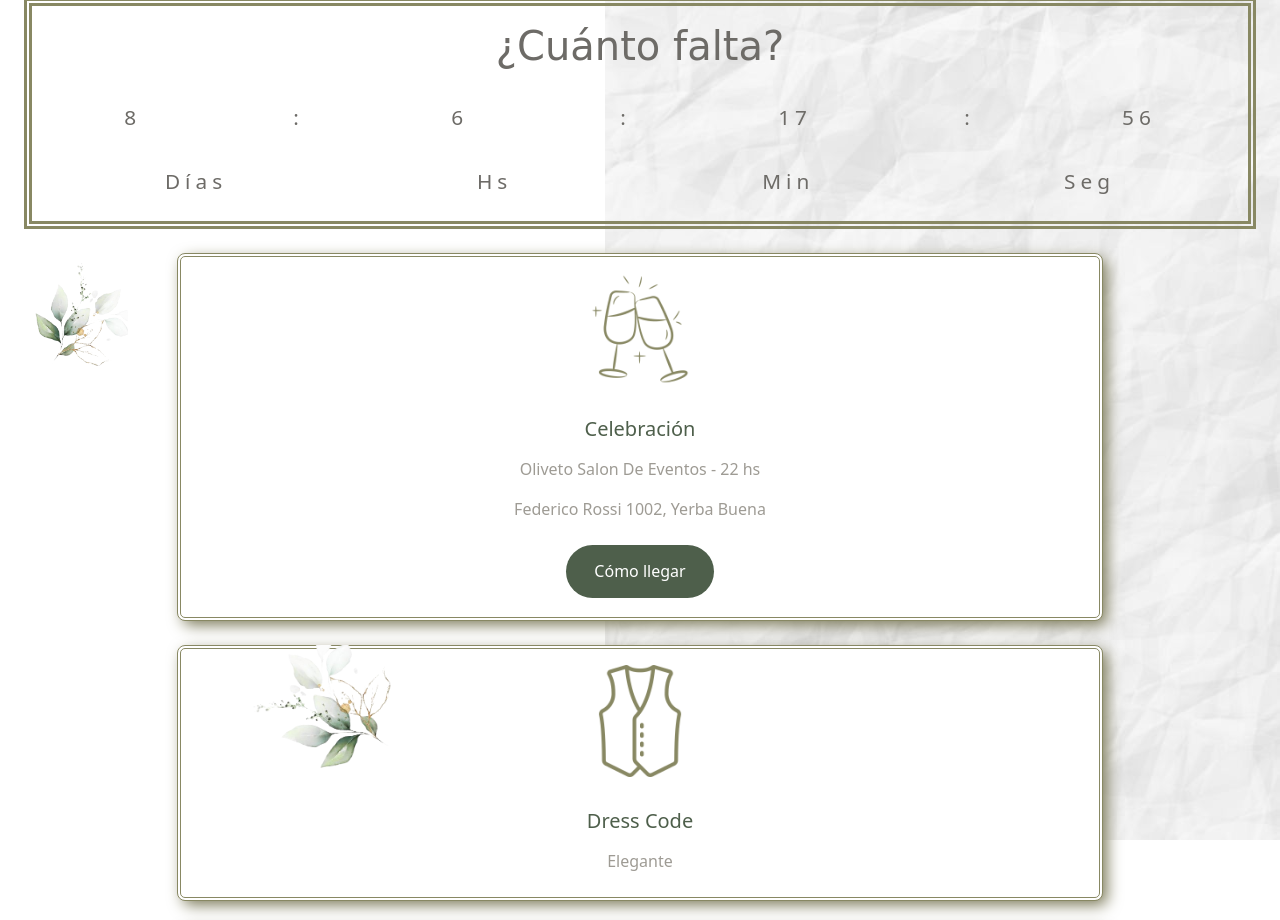
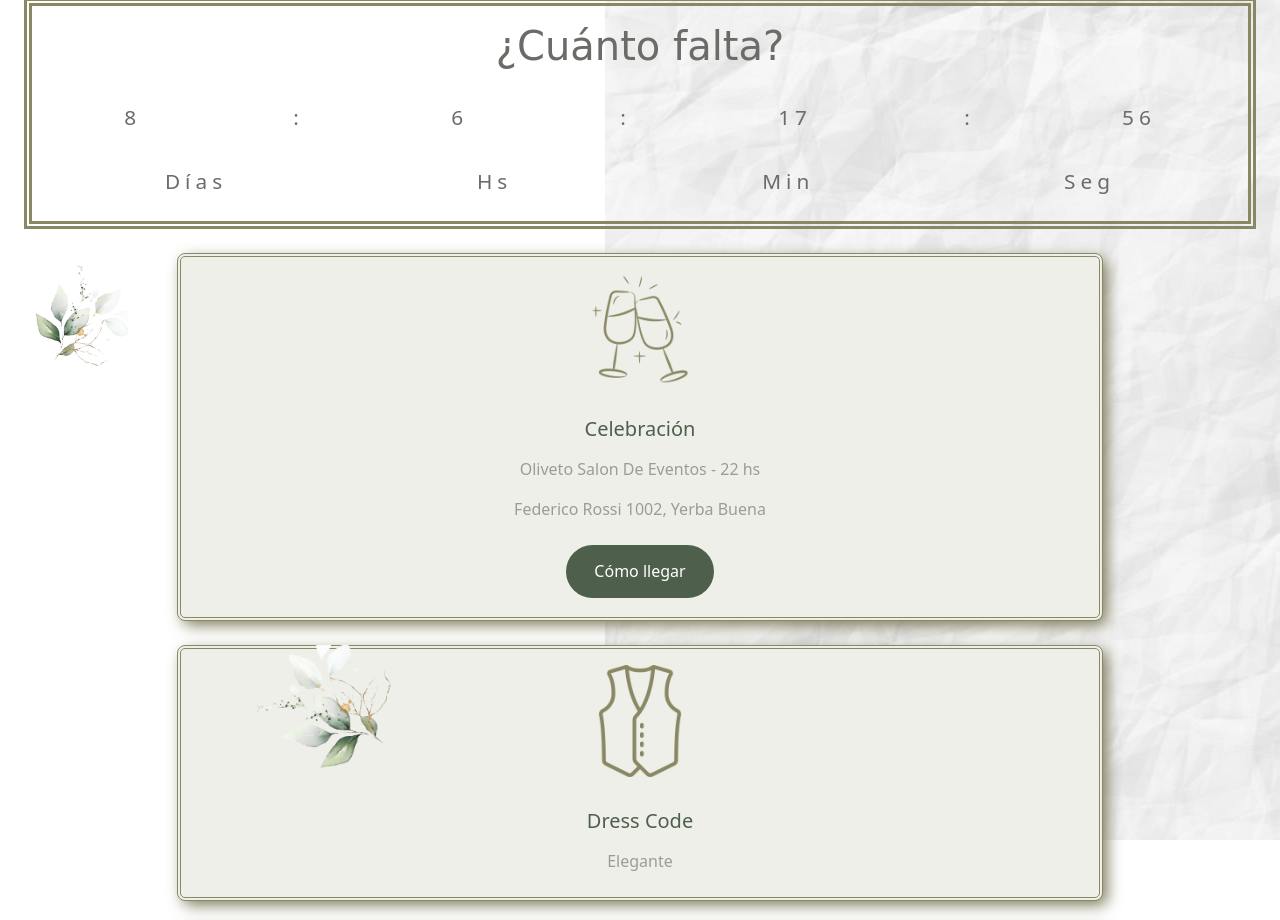
Before and after one commit to loubillone/demo-tarjeta, a plain HTML site: page index.html in a window 1280 px wide. Shown: the part 360-1280 px from the top of the page. Drawn offline with nearby package versions, Linux system fonts and the light colour scheme; a web font is replaced by a local one.

Commit message:
cambio background de cards

```diff
--- a/css/style.css
+++ b/css/style.css
@@ -18,8 +18,6 @@
 } */
 
 body {
-  /* background-color: #bcc7b6; */
-  /* background-color: #efefea; */
   background-image: url(../assets/paper\ wallpaper.jpg);
   background-repeat: no-repeat;
   background-position: right top;
@@ -111,6 +109,7 @@ main h2 {
   border-radius: 0.5rem;
   color: #9e9b94;
   box-shadow: 5px 5px 15px -1px #7b7958;
+  background-color: #efefea;
 }
 
 .card-seccion h5 {
@@ -125,6 +124,7 @@ main h2 {
   border-radius: 0.5rem;
   color: #9e9b94;
   box-shadow: 5px 5px 15px -1px #7b7958;
+  background-color: #efefea;
 }
 
 .card-seccion_especial h5 {
```
